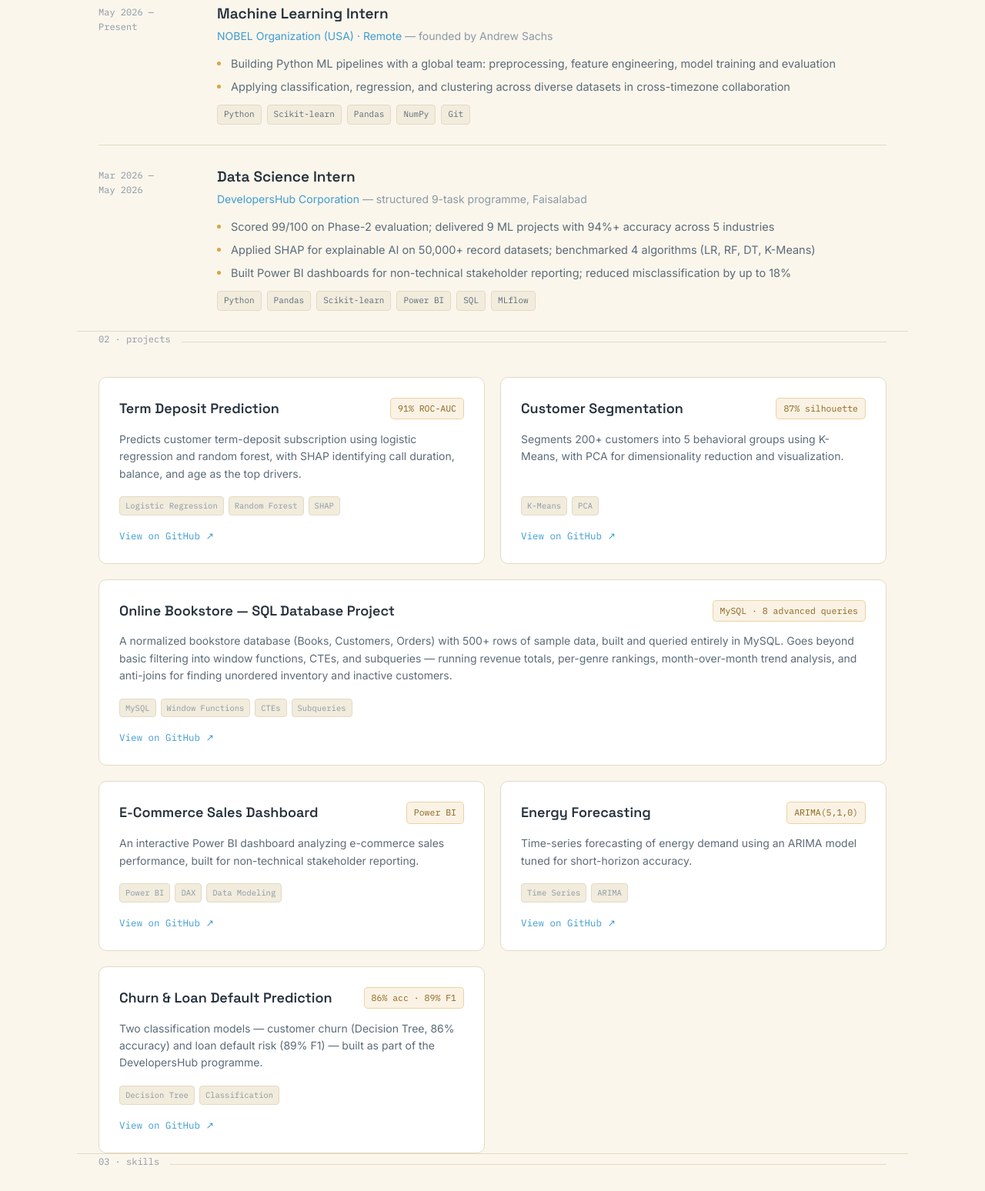
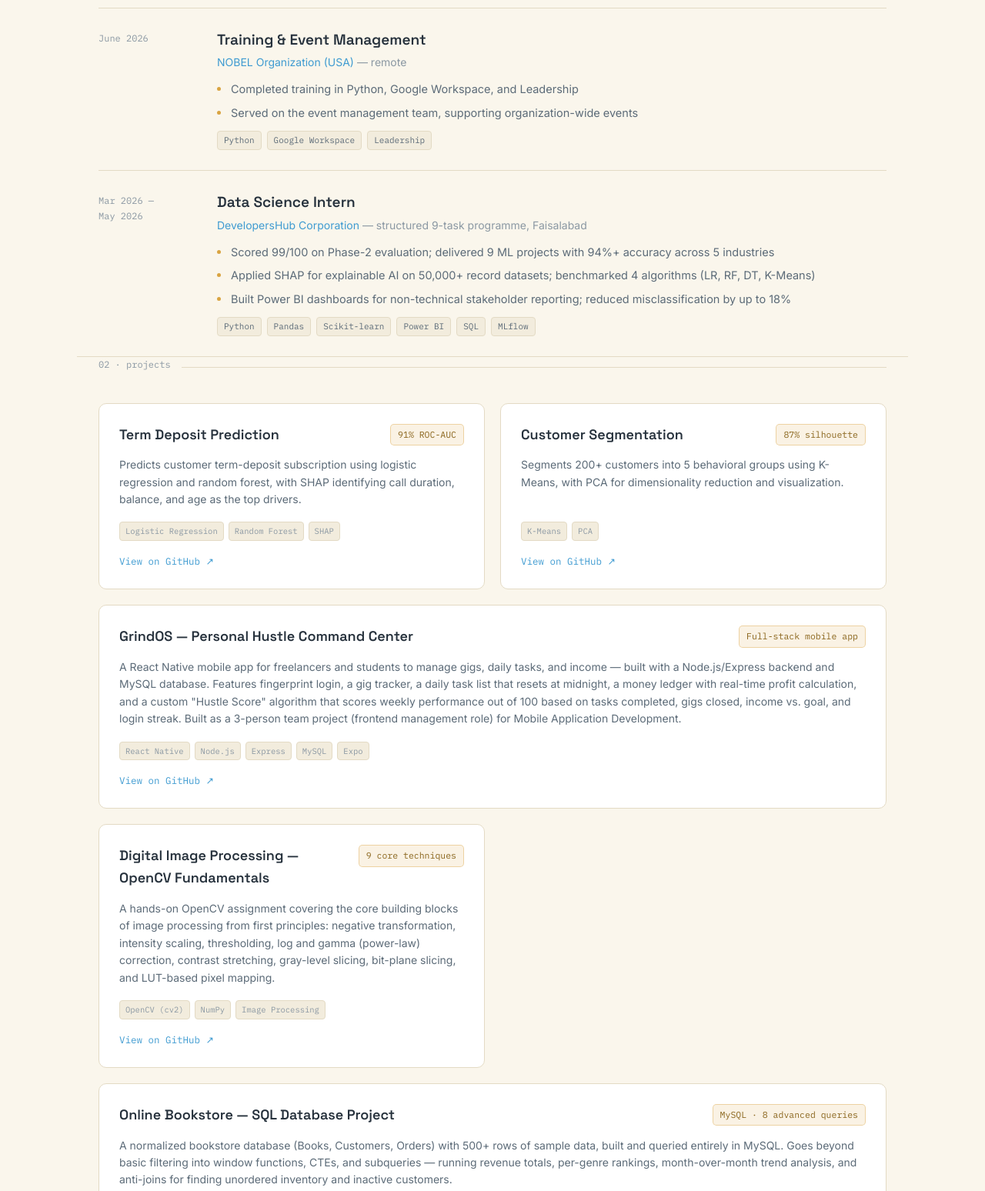
Before and after one commit to alimurtaza9dev-ctrl/alimurtaza9dev-ctrl.github.io, a plain HTML site: page index.html in a window 1280 px wide. Shown: the part 817-2365 px from the top of the page at 77% size. Drawn offline with Linux system fonts and the light colour scheme.

Commit message:
Update index.html

```diff
--- a/index.html
+++ b/index.html
@@ -631,7 +631,7 @@
   <div class="hero-grid">
     <div class="hero-text">
       <h1 class="name">Ali Murtaza</h1>
-      <p class="role">Aspiring <strong>Data Scientist</strong> building the full ML lifecycle — from messy data to explainable predictions. Currently an ML intern at NOBEL Organization, with 9+ shipped projects across classification, regression, clustering, and time series.</p>
+      <p class="role">Aspiring <strong>Data Scientist</strong> building the full ML lifecycle — from messy data to explainable predictions. 9+ shipped projects across classification, regression, clustering, and time series, alongside hands-on work in app development and computer vision.</p>
 
       <div class="shap-block">
         <div class="shap-head">
@@ -672,16 +672,16 @@
   </div>
 
   <div class="exp-item">
-    <div class="exp-date">May 2026 —<br>Present</div>
+    <div class="exp-date">June 2026</div>
     <div>
-      <div class="exp-role">Machine Learning Intern</div>
-      <div class="exp-org">NOBEL Organization (USA) · Remote <span>— founded by Andrew Sachs</span></div>
+      <div class="exp-role">Training &amp; Event Management</div>
+      <div class="exp-org">NOBEL Organization (USA) <span>— remote</span></div>
       <ul class="exp-list">
-        <li>Building Python ML pipelines with a global team: preprocessing, feature engineering, model training and evaluation</li>
-        <li>Applying classification, regression, and clustering across diverse datasets in cross-timezone collaboration</li>
+        <li>Completed training in Python, Google Workspace, and Leadership</li>
+        <li>Served on the event management team, supporting organization-wide events</li>
       </ul>
       <div class="exp-stack">
-        <span>Python</span><span>Scikit-learn</span><span>Pandas</span><span>NumPy</span><span>Git</span>
+        <span>Python</span><span>Google Workspace</span><span>Leadership</span>
       </div>
     </div>
   </div>
@@ -728,6 +728,26 @@
       </div>
       <p class="card-desc">Segments 200+ customers into 5 behavioral groups using K-Means, with PCA for dimensionality reduction and visualization.</p>
       <div class="card-tags"><span>K-Means</span><span>PCA</span></div>
+      <a class="card-link" href="https://github.com/alimurtaza9dev-ctrl" target="_blank" rel="noopener">View on GitHub ↗</a>
+    </div>
+
+    <div class="card featured">
+      <div class="card-top">
+        <span class="card-title">GrindOS — Personal Hustle Command Center</span>
+        <span class="card-metric">Full-stack mobile app</span>
+      </div>
+      <p class="card-desc">A React Native mobile app for freelancers and students to manage gigs, daily tasks, and income — built with a Node.js/Express backend and MySQL database. Features fingerprint login, a gig tracker, a daily task list that resets at midnight, a money ledger with real-time profit calculation, and a custom "Hustle Score" algorithm that scores weekly performance out of 100 based on tasks completed, gigs closed, income vs. goal, and login streak. Built as a 3-person team project (frontend management role) for Mobile Application Development.</p>
+      <div class="card-tags"><span>React Native</span><span>Node.js</span><span>Express</span><span>MySQL</span><span>Expo</span></div>
+      <a class="card-link" href="https://github.com/alimurtaza9dev-ctrl/grindos" target="_blank" rel="noopener">View on GitHub ↗</a>
+    </div>
+
+    <div class="card">
+      <div class="card-top">
+        <span class="card-title">Digital Image Processing — OpenCV Fundamentals</span>
+        <span class="card-metric">9 core techniques</span>
+      </div>
+      <p class="card-desc">A hands-on OpenCV assignment covering the core building blocks of image processing from first principles: negative transformation, intensity scaling, thresholding, log and gamma (power-law) correction, contrast stretching, gray-level slicing, bit-plane slicing, and LUT-based pixel mapping.</p>
+      <div class="card-tags"><span>OpenCV (cv2)</span><span>NumPy</span><span>Image Processing</span></div>
       <a class="card-link" href="https://github.com/alimurtaza9dev-ctrl" target="_blank" rel="noopener">View on GitHub ↗</a>
     </div>
 
@@ -784,13 +804,19 @@
     <div>
       <div class="skill-group-title">Languages</div>
       <div class="skill-chip-list">
-        <span>Python</span><span>SQL</span><span>C++</span>
+        <span>Python</span><span>SQL</span><span>C++</span><span>JavaScript</span>
+      </div>
+    </div>
+    <div>
+      <div class="skill-group-title">App Development</div>
+      <div class="skill-chip-list">
+        <span>React Native</span>
       </div>
     </div>
     <div>
       <div class="skill-group-title">ML / AI</div>
       <div class="skill-chip-list">
-        <span>Scikit-learn</span><span>SHAP</span><span>ARIMA</span><span>K-Means</span><span>PCA</span><span>Feature Engineering</span>
+        <span>Scikit-learn</span><span>SHAP</span><span>ARIMA</span><span>K-Means</span><span>PCA</span><span>Feature Engineering</span><span>OpenCV (cv2)</span>
       </div>
     </div>
     <div>
@@ -817,8 +843,8 @@
   <div class="edu-cert-grid">
     <div class="edu-card">
       <div class="edu-school">Government College University Faisalabad</div>
-      <div class="edu-degree">BS Computer Science — 5th Semester, CGPA 3.04/4.0</div>
-      <div class="edu-meta">2023 – PRESENT · FAISALABAD, PAKISTAN</div>
+      <div class="edu-degree">BS Computer Science — 5th Semester, CGPA 3.17/4.0</div>
+      <div class="edu-meta">FEB 2024 – PRESENT · FAISALABAD, PAKISTAN</div>
     </div>
 
     <ul class="cert-list">
```
